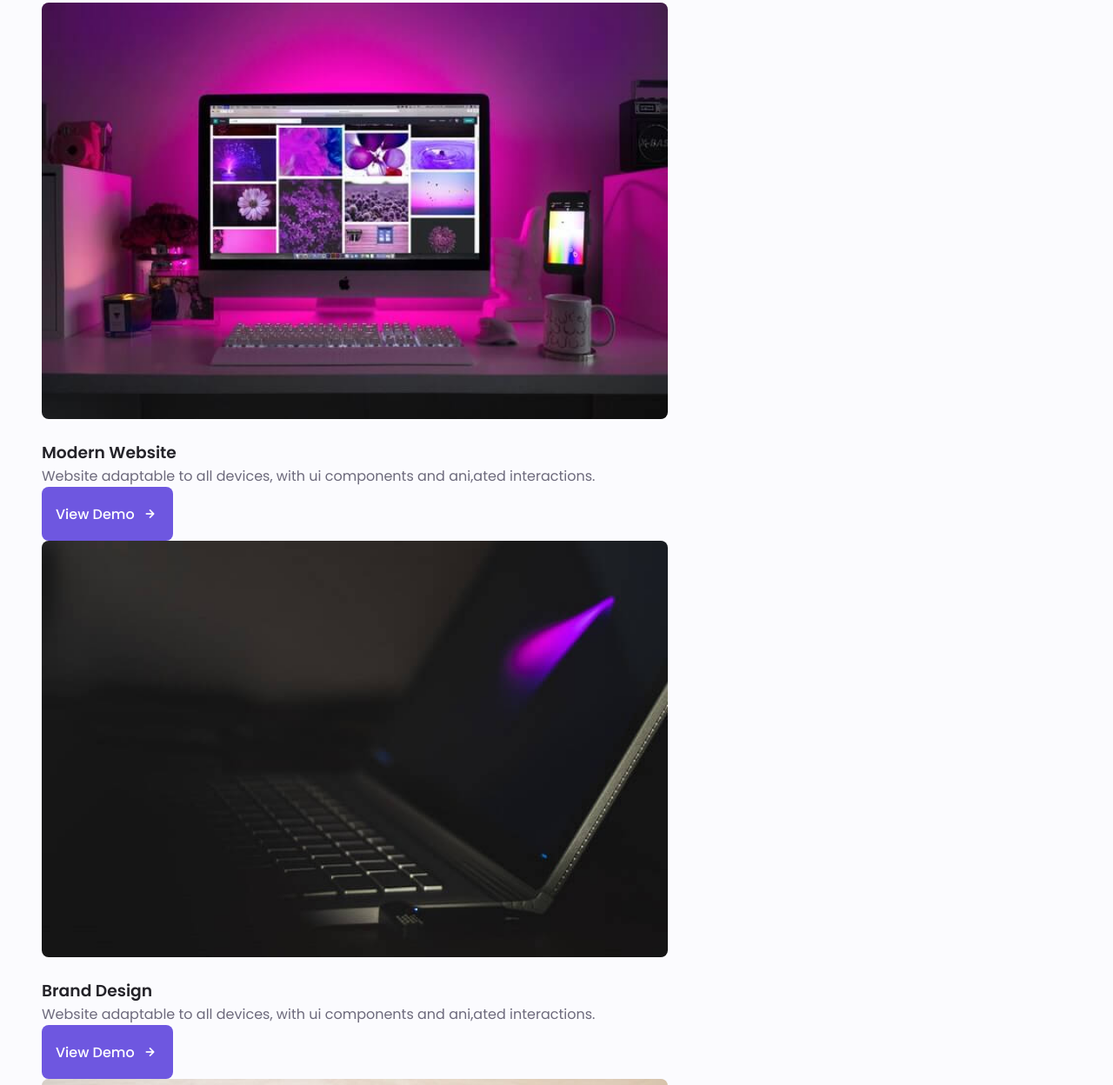
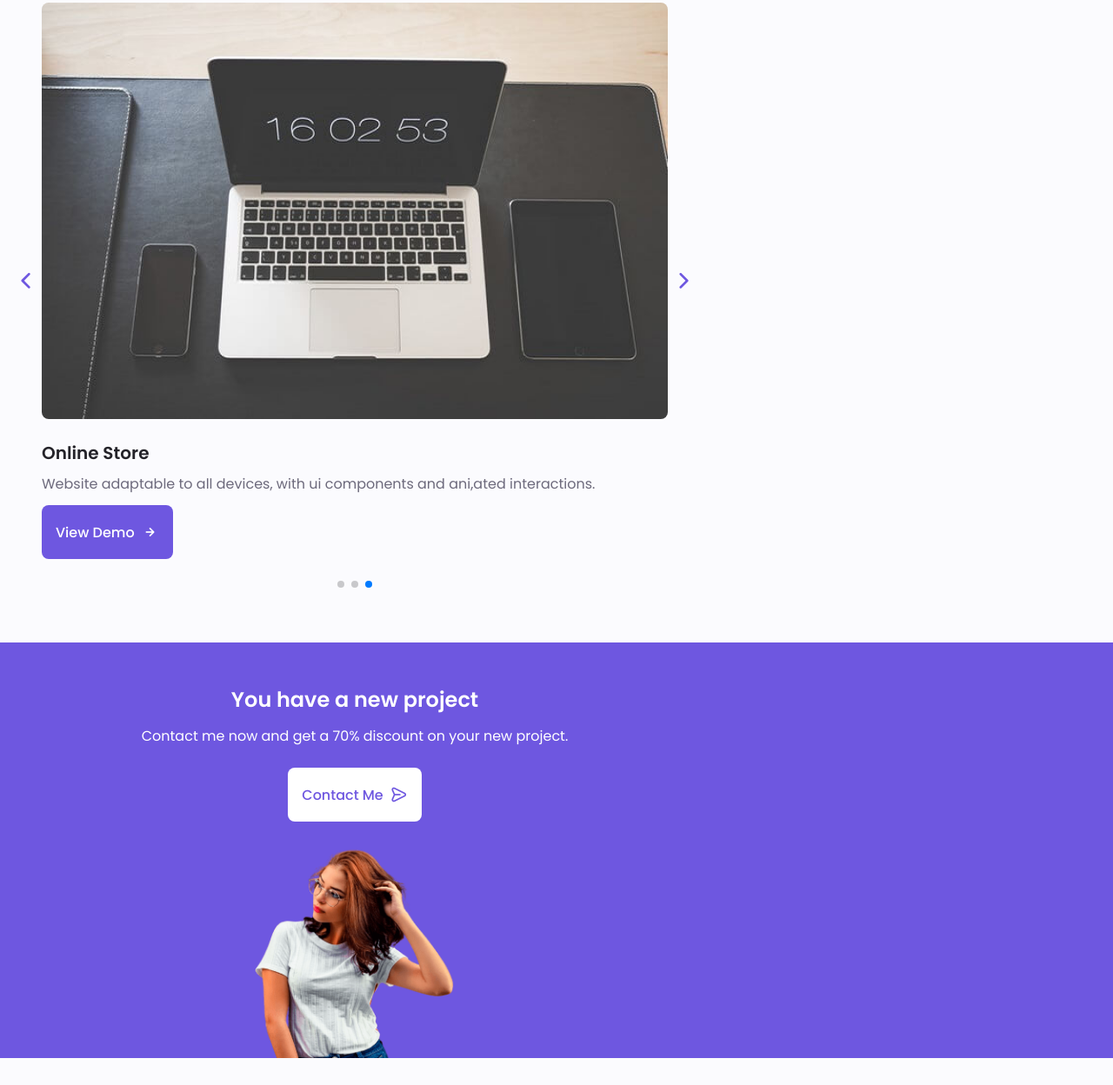
Before and after one commit to samcode-dev/Samuel-Olu, a plain HTML site: page index.html in a window 1280 px wide. Shown: the part 3576-4824 px from the top of the page at 87% size. Drawn offline with nearby package versions, Linux system fonts and the light colour scheme.

Commit message:
done with the portfolio slider and project page

```diff
--- a/assets/css/styles.css
+++ b/assets/css/styles.css
@@ -334,6 +334,15 @@ img {
   font-size: 1.25rem;
   margin-left: var(--mb-0-5);
   transition: 0.3s;
+}
+
+.button--white {
+  background-color: #fff;
+  color: var(--first-color);
+}
+
+.button--white:hover {
+  background-color: #fff;
 }
 
 .button--flex {
@@ -712,8 +721,82 @@ img {
 .portfolio__img {
   width: 100%;
   border-radius: 0.5rem;
+  justify-self: center;
 }
+
+.portfolio__title {
+  font-size: var(--h3-font-size);
+  margin-bottom: var(--mb-0-5);
+}
+
+.portfolio__description {
+  margin-bottom: var(--mb-0-75);
+}
+
+.portfolio__button:hover .button__icon {
+  transform: translateX(0.25rem);
+}
+
+.swiper-button-prev::after,
+.swiper-button-next::after {
+  content: "";
+}
+
+.swiper-portfolio-icon {
+  font-size: 2rem;
+  color: var(--first-color);
+}
+
+.swiper-button-prev {
+  left: -0.5rem;
+}
+
+.swiper-button-next {
+  right: -0.5rem;
+}
+
+.swiper-container-horizontal > .swiper-pagination-bullets {
+  bottom: -2.5rem;
+}
+
+.swiper-pagination-bullets-active {
+  background-color: var(--first-color);
+}
+.swiper-button-prev,
+.swiper-button-next,
+.swiper-pagination-bullets {
+  outline: none;
+}
+
 /*==================== PROJECT IN MIND ====================*/
+.project {
+  text-align: center;
+}
+
+.project__bg {
+  background-color: var(--first-color-second);
+  padding-top: 3rem;
+}
+
+.project__title {
+  font-size: var(--h2-font-size);
+  margin-bottom: var(--mb-0-75);
+}
+
+.project__description {
+  margin-bottom: var(--mb-1-5);
+}
+
+.project__title,
+.project__description {
+  color: #fff;
+}
+
+.project__img {
+  width: 232px;
+  justify-self: center;
+}
+
 
 /*==================== TESTIMONIAL ====================*/
 
--- a/assets/js/main.js
+++ b/assets/js/main.js
@@ -99,7 +99,20 @@ modalCloses.forEach((modalClose) => {
 
 
 /*==================== PORTFOLIO SWIPER  ====================*/
-
+let swiper = new Swiper(".portfolio__container", {
+    cssMode: true,
+    loop: true,
+    navigation: {
+      nextEl: ".swiper-button-next",
+      prevEl: ".swiper-button-prev",
+    },
+    pagination: {
+      el: ".swiper-pagination",
+      clickable: true,
+    }
+    // mousewheel: true,
+    // keyboard: true,
+  });
 
 /*==================== TESTIMONIAL ====================*/
 
--- a/index.html
+++ b/index.html
@@ -9,7 +9,7 @@
         <link rel="stylesheet" href="https://unicons.iconscout.com/release/v4.0.0/css/line.css">
 
         <!--==================== SWIPER CSS ====================-->
-        <link rel="stylesheet" href="">
+        <link rel="stylesheet" href="assets/css/swiper-bundle.min.css">
 
         <!--==================== CSS ====================-->
         <link rel="stylesheet" href="assets/css/styles.css">
@@ -643,10 +643,10 @@
                 <h2 class="section__title">Portfolio</h2>
                 <span class="section__subtitle">Most recent work</span>
 
-                <div class="portfolio__container container">
-                    <div>
+                <div class="portfolio__container container swiper-container">
+                    <div class="swiper-wrapper">
                         <!-- portfolio 1 -->
-                        <div class="portfolio__content grid">
+                        <div class="portfolio__content grid swiper-slide">
                             <img class="portfolio__img" src="assets/img/portfolio1.jpg" alt="portfolio__img">
 
                             <div class="portfolio__data">
@@ -661,7 +661,7 @@
                         </div>
 
                         <!-- portfolio 2 -->
-                        <div class="portfolio__content grid">
+                        <div class="portfolio__content grid swiper-slide">
                             <img class="portfolio__img" src="assets/img/portfolio2.jpg" alt="portfolio__img">
 
                             <div class="portfolio__data">
@@ -676,7 +676,7 @@
                         </div>
 
                         <!-- portfolio 3 -->
-                        <div class="portfolio__content grid">
+                        <div class="portfolio__content grid swiper-slide">
                             <img class="portfolio__img" src="assets/img/portfolio3.jpg" alt="portfolio__img">
 
                             <div class="portfolio__data">
@@ -690,13 +690,37 @@
                             </div>
                         </div>
                     </div>
+
+                    <!-- add Arrows -->
+                    <div class="swiper-button-next">
+                        <i class="uil uil-angle-right-b swiper-portfolio-icon"></i>
+                    </div>
+                    <div class="swiper-button-prev">
+                        <i class="uil uil-angle-left-b swiper-portfolio-icon"></i>
+                    </div>
+
+                    <!-- add pagination -->
+                    <div class="swiper-pagination"></div>
                 </div>
 
             </section>
 
             <!--==================== PROJECT IN MIND ====================-->
             <section class="project section">
+                <div class="project__bg">
+                    <div class="project__container container grid">
+                        <div class="project__data">
+                            <h2 class="project__title">You have a new project</h2>
+                            <p class="project__description">Contact me now and get a 70% discount on your new project.</p>
+                            <a href="#contact" class="button button--flex button--white">
+                                Contact Me
+                                <i class="uil uil-message project__icon button__icon"></i>
+                            </a>
+                        </div>
 
+                        <img src="assets/img/project.png" alt="" class="project__img">
+                    </div>
+                </div>
 
             </section>
 
@@ -723,7 +747,7 @@
 
 
         <!--==================== SWIPER JS ====================-->
-        <script src=""></script>
+        <script src="assets/js/swiper-bundle.min.js"></script>
 
         <!--==================== MAIN JS ====================-->
         <script src="assets/js/main.js"></script>
```
